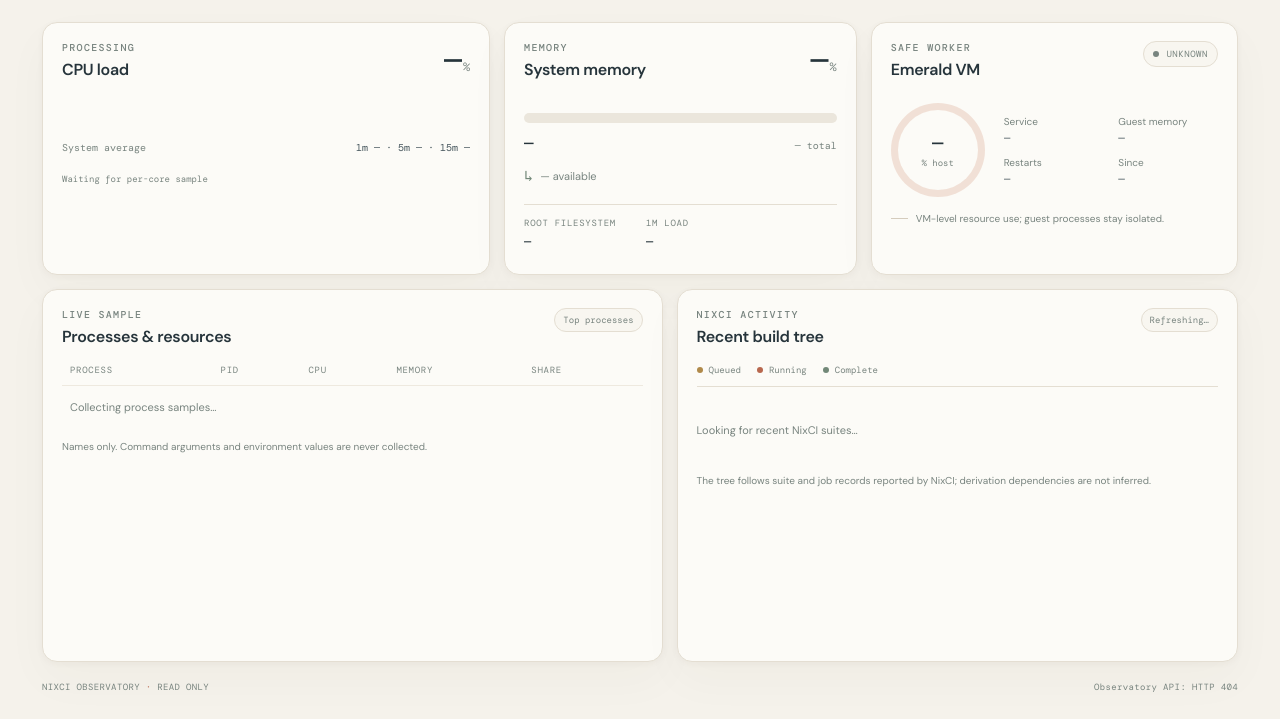
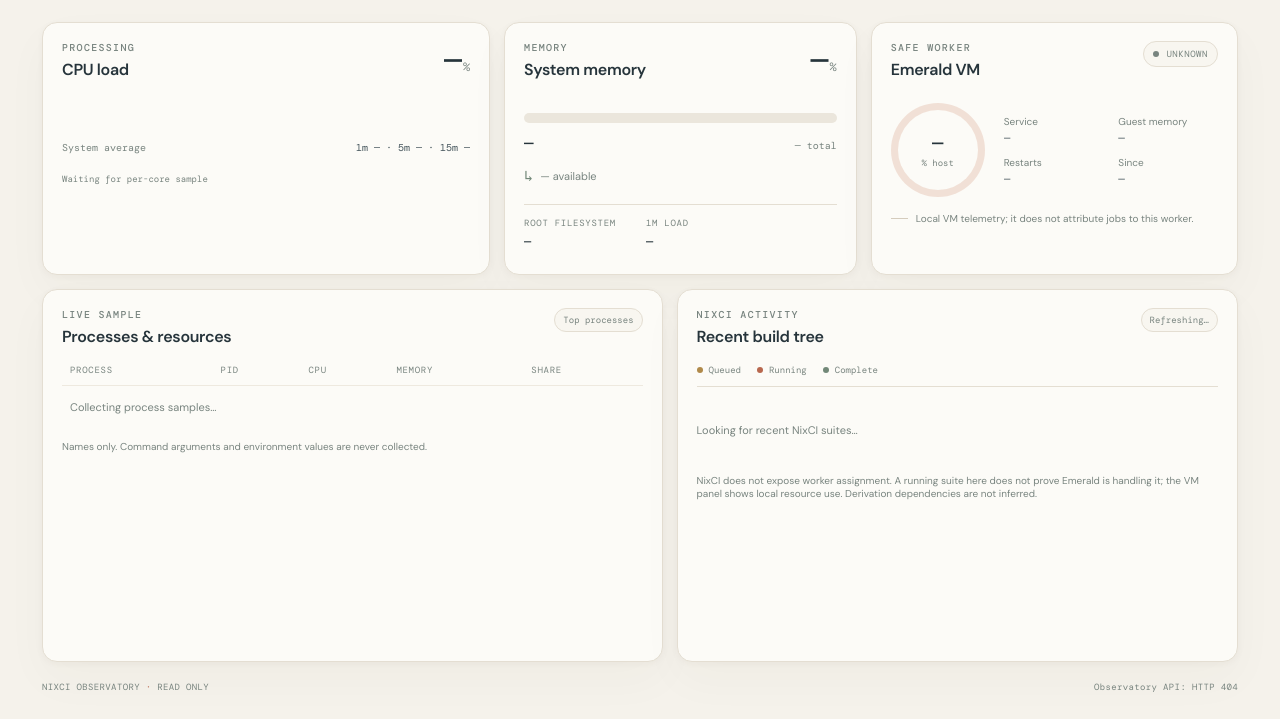
Before and after one commit to deepwatrcreatur/nixci-observatory, a plain HTML site: page web/index.html in a window 1280 px wide. Shown: the part 214-933 px from the top of the page. Drawn offline with nearby package versions, Linux system fonts and the light colour scheme; no server answers.

Commit message:
docs: clarify worker job attribution limits

```diff
--- a/web/index.html
+++ b/web/index.html
@@ -78,7 +78,7 @@
               <div><span>Since</span><strong id="worker-since">—</strong></div>
             </div>
           </div>
-          <div class="worker-caption"><span class="caption-rule"></span><span>VM-level resource use; guest processes stay isolated.</span></div>
+          <div class="worker-caption"><span class="caption-rule"></span><span>Local VM telemetry; it does not attribute jobs to this worker.</span></div>
         </article>
       </section>
 
@@ -104,7 +104,7 @@
           </div>
           <div class="tree-legend"><span class="legend-item"><i class="legend-dot queued"></i>Queued</span><span class="legend-item"><i class="legend-dot running"></i>Running</span><span class="legend-item"><i class="legend-dot success"></i>Complete</span></div>
           <div class="build-tree" id="build-tree"><p class="empty-state">Looking for recent NixCI suites…</p></div>
-          <p class="table-note">The tree follows suite and job records reported by NixCI; derivation dependencies are not inferred.</p>
+          <p class="table-note">NixCI does not expose worker assignment. A running suite here does not prove Emerald is handling it; the VM panel shows local resource use. Derivation dependencies are not inferred.</p>
         </article>
       </section>
 
```
Also changed, not shown: docs/screenshots/overview.png, 1 other file.
